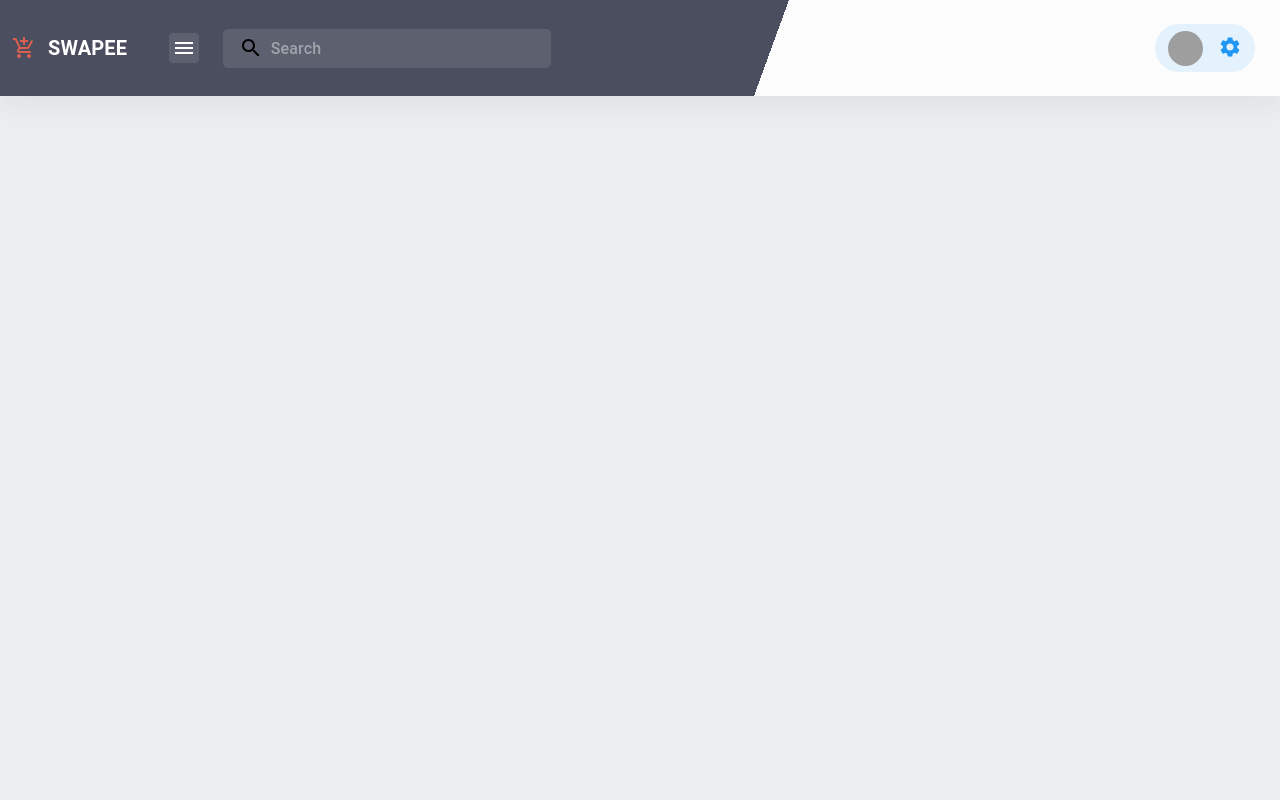
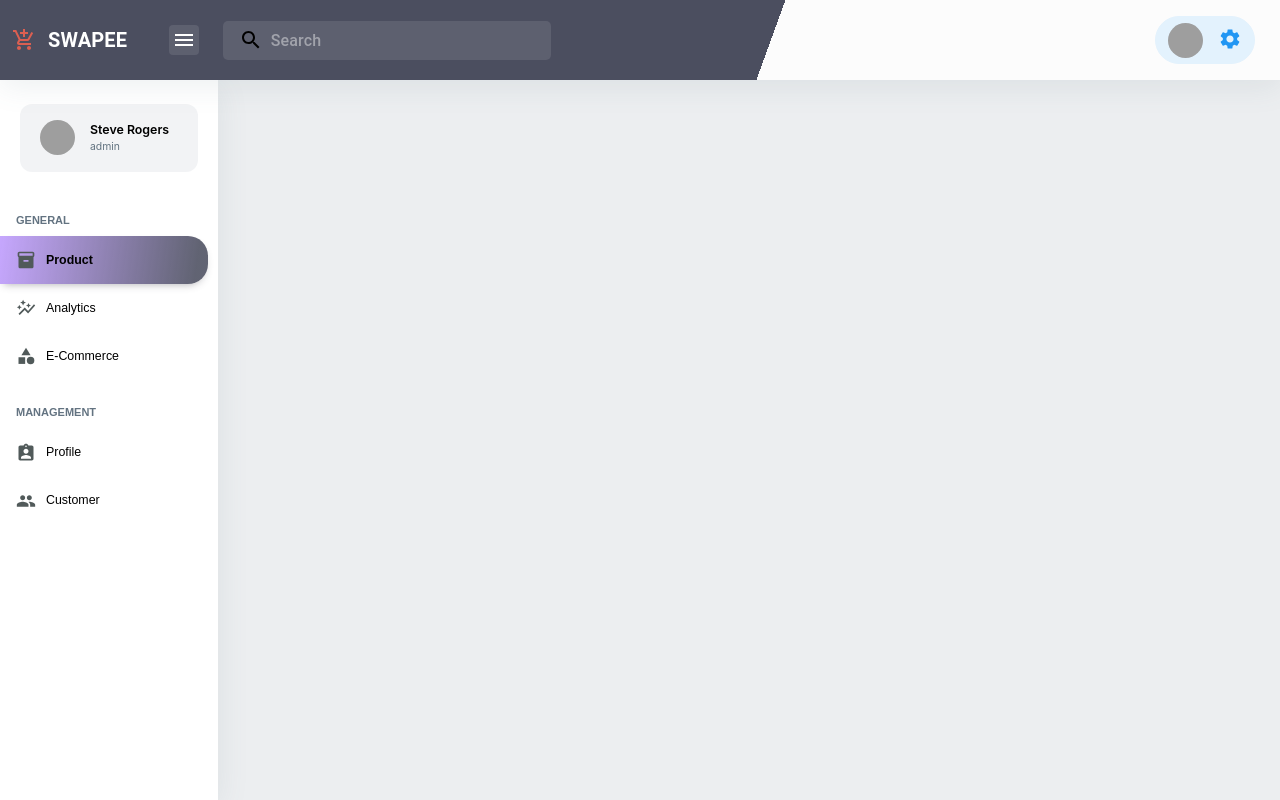
Before and after one commit to amitechsoftwaresolution/swapee-dashboard, a React (Create React App) app: page / in a window 1280 px wide. Built offline with nearby package versions, Linux system fonts and the light colour scheme; grey boxes are pictures that could not be loaded.

Commit message:
feat: sidebar desktop view ui

```diff
--- /dev/null
+++ b/src/Components/Sidebar/SideBarLink.js
@@ -0,0 +1,17 @@
+import React from 'react'
+
+import './Sidebar.css'
+
+const SideBarLink = ({icon, link, selected}) => {
+    let className = ['side-bar-link-container', selected && 'side-bar-link-container-selected'].join(' ')
+    return (
+        <div className = 'side-bar-link-root'>
+            <div className = {className}>
+                {icon}
+                <span className = 'side-bar-link-value'>{link}</span>
+            </div>
+        </div>
+    )
+}
+
+export default SideBarLink
--- a/src/Components/Sidebar/Sidebar.css
+++ b/src/Components/Sidebar/Sidebar.css
@@ -0,0 +1,123 @@
+.side-bar-compo-root {
+    width: 17vw;
+    height: 90vh;
+    background-color: rgb(255, 255, 255);
+    box-shadow: rgb(90 114 123 / 11%) 0px 7px 30px 0px;
+}
+
+.side-bar-info-container-root {
+    display: flex;
+    flex-direction: column;
+    padding: 24px 20px 16px;
+    flex-shrink: 0;
+}
+
+.side-bar-info-container {
+    display: flex;
+    align-items: center;
+    padding: 16px 20px;
+    border-radius: 12px;
+    background-color: rgba(145, 158, 171, 0.12);
+    /* justify-content: center; */
+    flex-direction: row;
+}
+
+.side-bar-info-container-left {
+    margin-right: 15px;
+}
+
+.side-bar-info-container-right {
+    display: flex;
+
+    flex-direction: column;
+}
+
+.side-bar-info-name {
+    margin: 0px;
+    font-weight: 600;
+    line-height: 1.57143;
+    font-size: 0.775rem;
+    overflow: hidden;
+    text-overflow: ellipsis;
+    white-space: nowrap;
+}
+
+.side-bar-info-role {
+    margin: 0px;
+    line-height: 1.57143;
+    font-size: 0.65rem;
+    font-weight: 400;
+    overflow: hidden;
+    text-overflow: ellipsis;
+    white-space: nowrap;
+    color: rgb(99, 115, 129);
+}
+
+.side-bar-links-container-root {
+    display: flex;
+    flex-direction: column;
+}
+
+.side-bar-links-container-head {
+    box-sizing: border-box;
+    list-style: none;
+    padding: 24px 16px 8px;
+    font-weight: 700;
+    line-height: 1.5;
+    font-size: 11px;
+    text-transform: uppercase;
+    font-family: "Public Sans", sans-serif;
+    color: rgb(99, 115, 129);
+}
+
+.side-bar-link-root {
+    margin-left: 0px;
+    margin-right: 10px;
+    text-decoration: none;
+}
+
+.side-bar-link-container {
+    -webkit-tap-highlight-color: transparent;
+    outline: 0px;
+    border: 0px;
+    margin: 0px 0px 0px;
+    cursor: pointer;
+    user-select: none;
+    vertical-align: middle;
+    appearance: none;
+    display: flex;
+    flex-grow: 1;
+    justify-content: flex-start;
+    align-items: center;
+    text-decoration: none;
+    min-width: 0px;
+    box-sizing: border-box;
+    text-align: left;
+    padding: 8px 12px 8px 16px;
+    transition: background-color 150ms cubic-bezier(0.4, 0, 0.2, 1) 0ms;
+    position: relative;
+    text-transform: capitalize;
+    /* border-radius: 8px; */
+    border-top-right-radius: 20px;
+    border-bottom-right-radius: 20px;
+    height: 48px;
+}
+
+.side-bar-link-container-selected {
+    background-color: rgba(75, 78, 95, 0.8);
+    font-weight: 600;
+    box-shadow: rgb(58 53 65 / 42%) 0px 4px 8px -4px;
+    background-image: linear-gradient(98deg, rgb(198, 167, 254), rgba(75, 78, 95, 0.4) 94%);
+}
+
+.side-bar-link-value {
+    margin: 0px;
+    line-height: 1.57143;
+    font-size: 0.775rem;
+    font-family: "Public Sans", sans-serif;
+    overflow: hidden;
+    text-overflow: ellipsis;
+    white-space: nowrap;
+    display: block;
+    margin-left: 10px;
+}
--- a/src/Components/Sidebar/Sidebar.js
+++ b/src/Components/Sidebar/Sidebar.js
@@ -1,11 +1,57 @@
 import React from 'react'
+
+import SideBarLink from './SideBarLink'
+
+import {Avatar} from '@mui/material'
+import InventoryIcon from '@mui/icons-material/Inventory'
+import CategoryIcon from '@mui/icons-material/Category'
+import AutoGraphIcon from '@mui/icons-material/AutoGraph'
+import AssignmentIndIcon from '@mui/icons-material/AssignmentInd'
+import PeopleIcon from '@mui/icons-material/People'
 
 import './Sidebar.css'
 
 const Sidebar = () => {
+    const iconStyle = {width: "20px", height: "20px", color: "#515A5A"}
+
+    const renderInfoContainer = () => {
+        return (
+            <div className = 'side-bar-info-container-root'>
+                <div className = 'side-bar-info-container'>
+                    <div className = 'side-bar-info-container-left'>
+                        <Avatar
+                            alt = "user-profile-img"
+                            src = "https://berrydashboard.io/static/media/user-round.13b5a31bebd2cc6016d6db2cac8e92d1.svg"
+                            sx = {{width: "35px", height: "35px"}}
+                        />
+                    </div>
+                    <div className = 'side-bar-info-container-right'>
+                        <h6 className = 'side-bar-info-name'>Steve Rogers</h6>
+                        <p className = 'side-bar-info-role'>admin</p>
+                    </div>
+                </div>
+            </div>
+        )
+    }
+
+    const renderLinkItemsContainer = () => {
+        return (
+            <div className = 'side-bar-links-container-root'>
+                <span className = 'side-bar-links-container-head'>General</span>
+                <SideBarLink icon = {<InventoryIcon sx = {iconStyle}/>} link = "Product" selected = {true}/>
+                <SideBarLink icon = {<AutoGraphIcon sx = {iconStyle}/>} link = "Analytics" selected = {false}/>
+                <SideBarLink icon = {<CategoryIcon sx = {iconStyle}/>} link = "E-Commerce" selected = {false}/>
+                <span className = 'side-bar-links-container-head'>Management</span>
+                <SideBarLink icon = {<AssignmentIndIcon sx = {iconStyle}/>} link = "Profile" selected = {false}/>
+                <SideBarLink icon = {<PeopleIcon sx = {iconStyle}/>} link = "Customer" selected = {false}/>
+            </div>
+        )
+    }
+
     return (
-        <div>
-
+        <div className = 'side-bar-compo-root'>
+            { renderInfoContainer() }
+            { renderLinkItemsContainer() }
         </div>
     )
 }
--- a/src/Components/Topbar/Topbar.css
+++ b/src/Components/Topbar/Topbar.css
@@ -1,9 +1,8 @@
 .top-bar-compo-root {
     width: 100%;
-    height: 12vh;
+    height: 10vh;
     background-color: rgb(255, 255, 255);
     box-shadow: rgb(90 114 123 / 11%) 0px 7px 30px 0px;
-    position: fixed;
 }
 
 .top-bar-compo-container {
--- a/src/Pages/Dashboard/Dashboard.js
+++ b/src/Pages/Dashboard/Dashboard.js
@@ -1,6 +1,9 @@
 import React, { Component } from 'react'
 
 import Topbar from '../../Components/Topbar/Topbar'
+import Sidebar from '../../Components/Sidebar/Sidebar'
+
+import {Grid} from '@mui/material'
 
 import './Dashboard.css'
 
@@ -9,6 +12,14 @@ class Dashboard extends Component {
         return (
             <div className = 'dashboard-main-page-root'>
                 <Topbar/>
+                <Grid container spacing = {1}>
+                    <Grid item xs = {3} sm = {3} md = {2}>
+                        <Sidebar />
+                    </Grid>
+                    <Grid item xs = {9} sm = {9} md = {10}>
+
+                    </Grid>
+                </Grid>
             </div>
         )
     }
```
